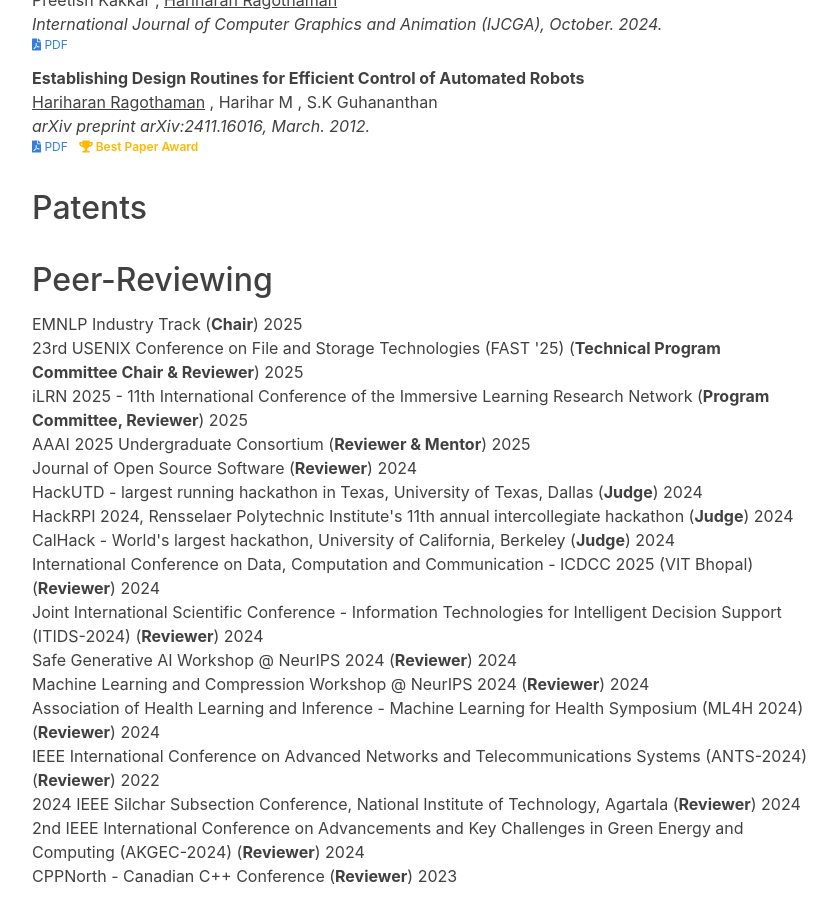
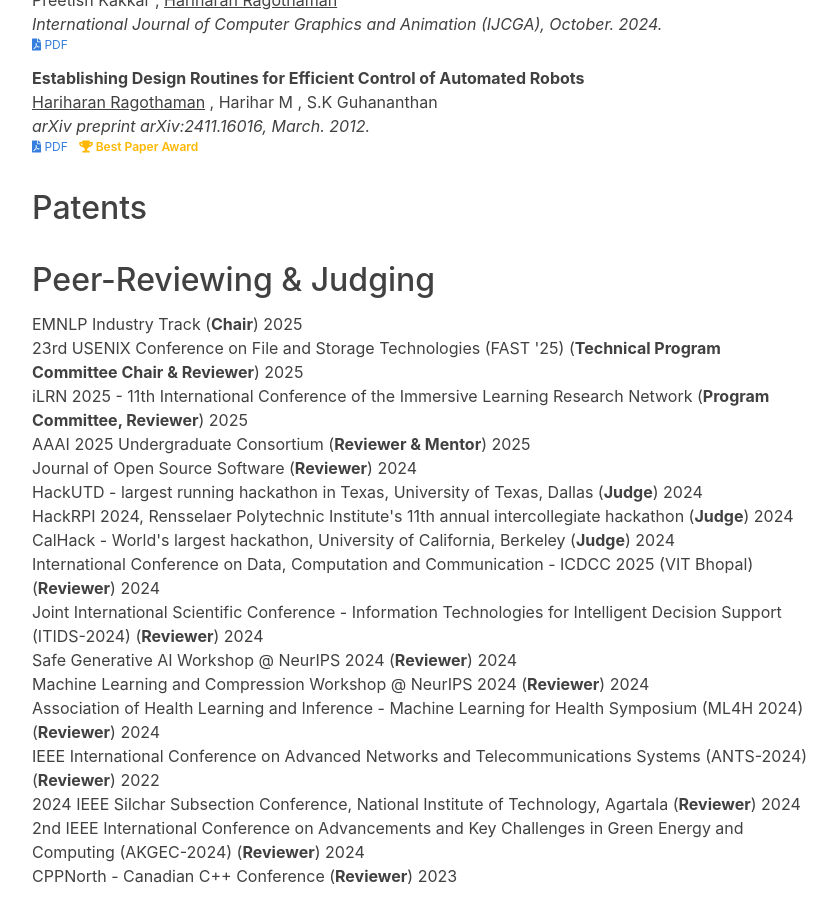
Before and after one commit to hariharanragothaman/hariharanragothaman.github.io, a Jekyll site: the page built from cv.md, in a window 1280 px wide and 900 px high, scrolled down 2826 px. Shown: the whole window, without its empty margins (300-1137 px from the left). Built offline with Jekyll 4.4.1, drawn with Linux system fonts in a browser that asks for light colours; nearby versions of some CDN libraries; some web fonts are replaced.

Commit message:
Polishes and Updates

```diff
--- a/cv.md
+++ b/cv.md
@@ -80,7 +80,7 @@
 {% include cv/publication.html pub=pub selectedBoolForBibtex=selectedBoolForBibtex %}
 {% endfor %}
 
-## Peer-Reviewing
+## Peer-Reviewing & Judging
 
 {% for venue in site.data.reviewer %}
 {% include cv/venue.html venue=venue %}
```
